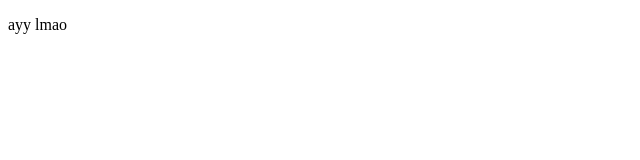
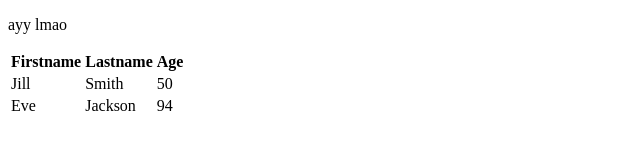
Before and after one commit to SlaterJ21/theFastandtheFuriousFranchise, a website: page index.html in a window 1280 px wide. Shown: the whole page, without its empty margins (0-640 px from the left). Drawn offline with Linux system fonts and the light colour scheme.

Commit message:
added a table without borders and filled with dummy info

```diff
--- a/index.html
+++ b/index.html
@@ -5,8 +5,23 @@
     <title></title>
   </head>
   <body>
-  <p>
-    ayy lmao
-  </p>
+  <p> ayy lmao </p>
+  <table>
+ <tr>
+   <th>Firstname</th>
+   <th>Lastname</th>
+   <th>Age</th>
+ </tr>
+ <tr>
+   <td>Jill</td>
+   <td>Smith</td>
+   <td>50</td>
+ </tr>
+ <tr>
+   <td>Eve</td>
+   <td>Jackson</td>
+   <td>94</td>
+ </tr>
+</table>
   </body>
 </html>
```
